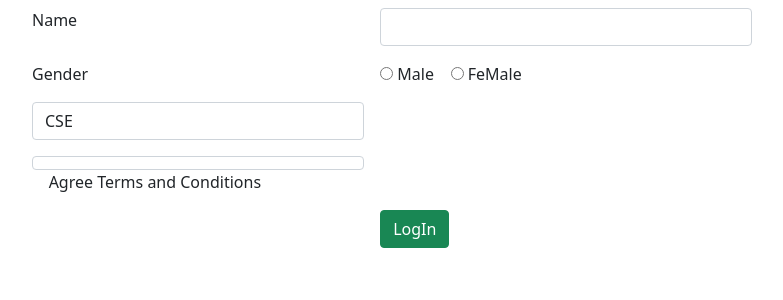
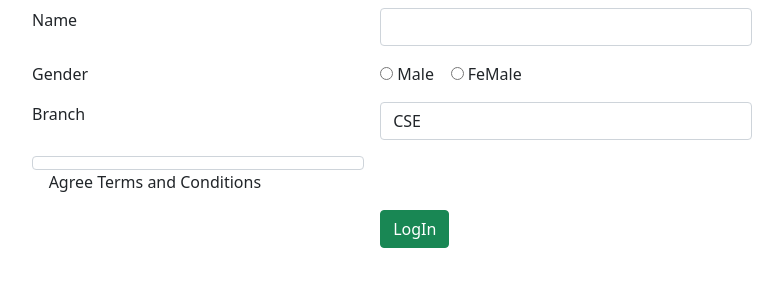
Before and after one commit to anishpdm/Demo-App-for-Selenium-Testing, a PHP site: page / in a window 1280 px wide. Shown: the top 300 px of the page, without its empty margins (248-1031 px from the left). Run offline with PHP 8.4, Linux system fonts and the light colour scheme.

Commit message:
first commit

```diff
--- a/index.php
+++ b/index.php
@@ -28,6 +28,7 @@
                             <td> <input type="radio" value="Male" name="gen"> Male &nbsp;&nbsp;&nbsp;<input type="radio" value="Female" name="gen"> FeMale </td>
                         </tr>
                         <tr>
+                            <td> Branch </td>
                             <td> <select name="branch" class="form-control">
 
                                     <option value="CSE"> CSE</option>
@@ -36,7 +37,7 @@
                                     <option value="CSE"> EC </option>
 
                                 </select> </td>
-                            <td> </td>
+
                         </tr>
 
 
```
